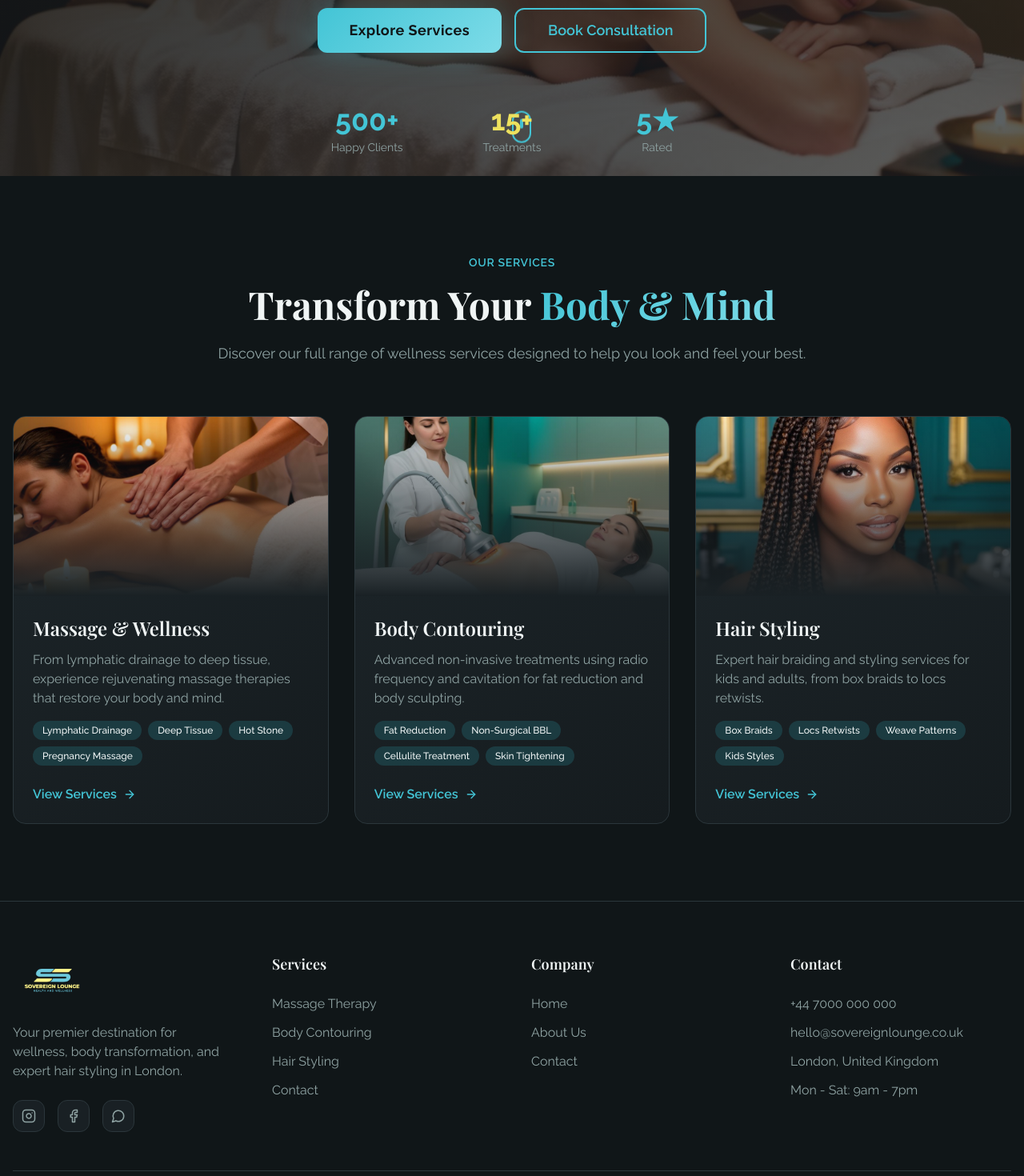
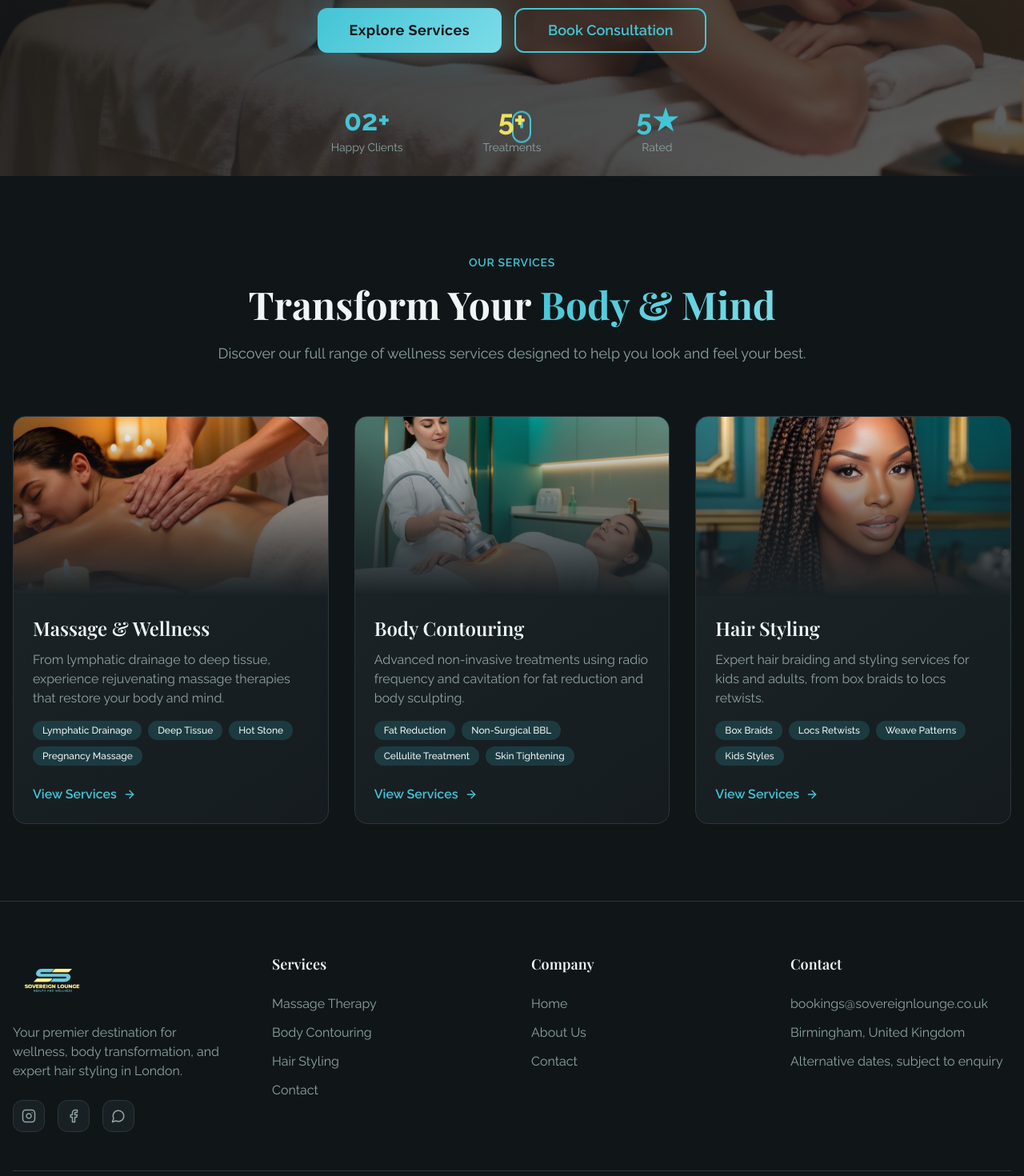
Before and after one commit to emma-mendez/SovereignStudiosWellness, a React (Vite) app: page / in a window 1280 px wide. Shown: the part 580-2050 px from the top of the page at 80% size. Built offline with nearby package versions, Linux system fonts and the light colour scheme; the HTML template or start-up script is replaced by a standard one.

Commit message:
small changes to footer

```diff
--- a/src/components/Footer.tsx
+++ b/src/components/Footer.tsx
@@ -88,10 +88,9 @@ export const Footer = () => {
           <div>
             <h4 className="font-display text-lg font-semibold text-foreground mb-6">Contact</h4>
             <ul className="space-y-3 text-muted-foreground">
-              <li>+44 7000 000 000</li>
-              <li>hello@sovereignlounge.co.uk</li>
-              <li>London, United Kingdom</li>
-              <li>Mon - Sat: 9am - 7pm</li>
+              <li>bookings@sovereignlounge.co.uk</li>
+              <li>Birmingham, United Kingdom</li>
+              <li>Alternative dates, subject to enquiry</li>
             </ul>
           </div>
         </div>
--- a/src/components/Hero.tsx
+++ b/src/components/Hero.tsx
@@ -68,11 +68,11 @@ export const Hero = () => {
             style={{ animationDelay: "0.5s" }}
           >
             <div className="text-center">
-              <div className="text-3xl md:text-4xl font-bold text-primary mb-1">500+</div>
+              <div className="text-3xl md:text-4xl font-bold text-primary mb-1">02+</div>
               <div className="text-sm text-muted-foreground">Happy Clients</div>
             </div>
             <div className="text-center">
-              <div className="text-3xl md:text-4xl font-bold text-secondary mb-1">15+</div>
+              <div className="text-3xl md:text-4xl font-bold text-secondary mb-1">5+</div>
               <div className="text-sm text-muted-foreground">Treatments</div>
             </div>
             <div className="text-center">
```
